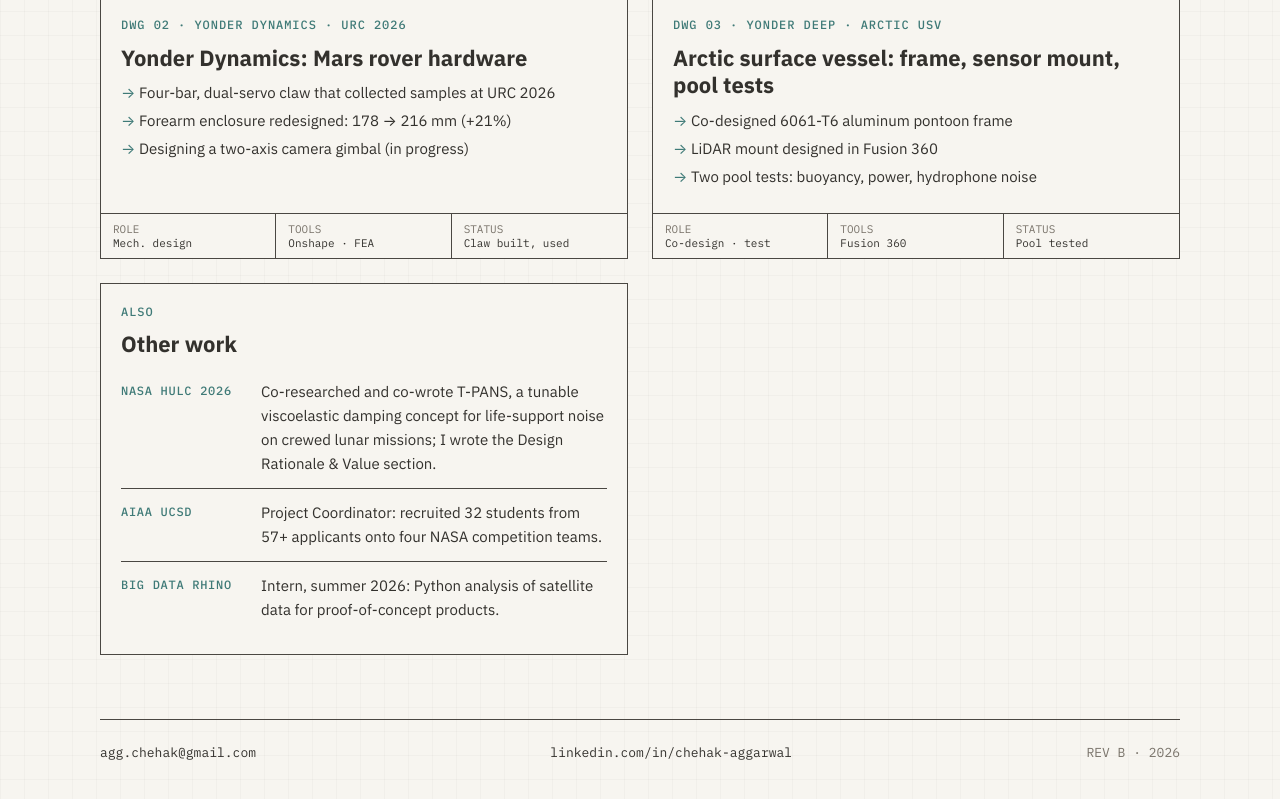
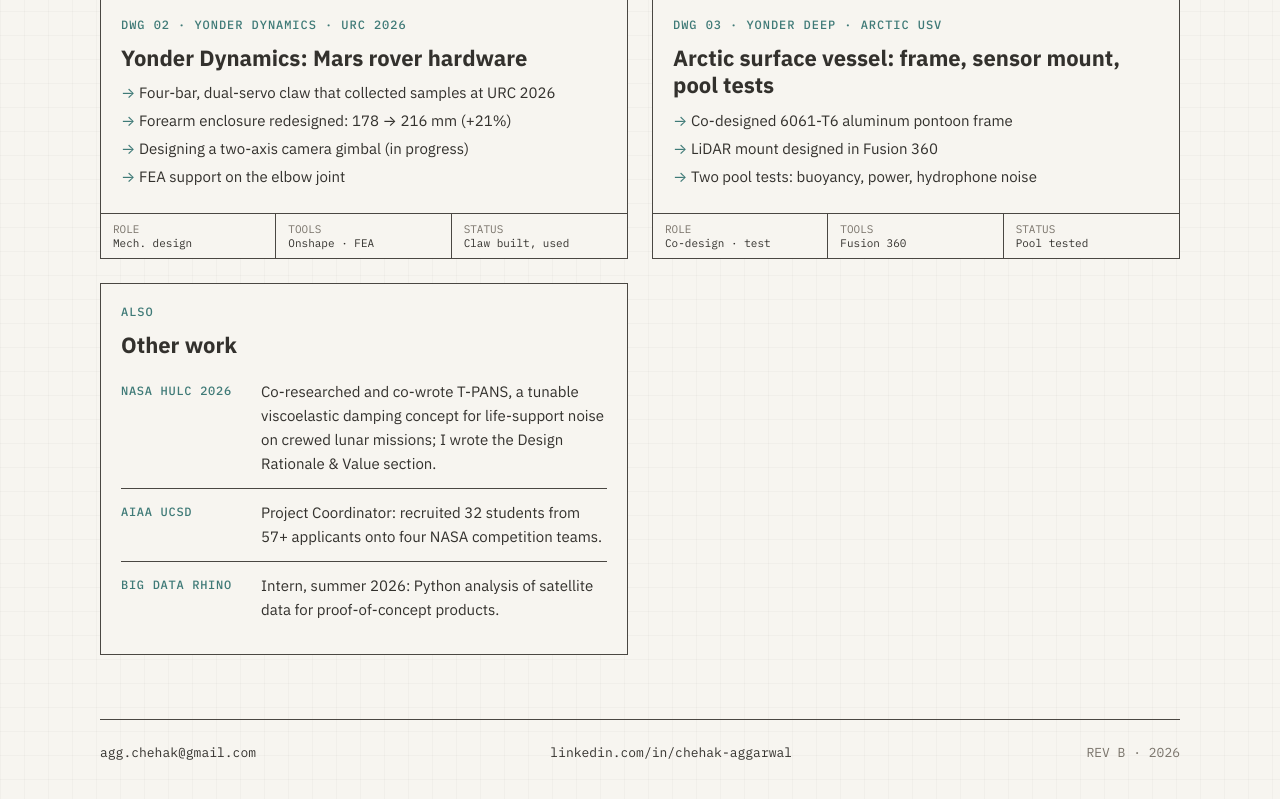
Before and after one commit to Chehak11/chehak11.github.io, a plain HTML site: page index.html in a window 1280 px wide. Shown: the part 1717-2516 px from the top of the page. Drawn offline with Linux system fonts and the light colour scheme.

Commit message:
Update index.html

```diff
--- a/index.html
+++ b/index.html
@@ -83,6 +83,7 @@
           <li>Four-bar, dual-servo claw that collected samples at URC 2026</li>
           <li>Forearm enclosure redesigned: 178 → 216 mm (+21%)</li>
           <li>Designing a two-axis camera gimbal (in progress)</li>
+          <li>FEA support on the elbow joint</li>
         </ul>
       </div>
       <div class="cardfoot"><div><b>ROLE</b>Mech. design</div><div><b>TOOLS</b>Onshape · FEA</div><div><b>STATUS</b>Claw built, used</div></div>
```
